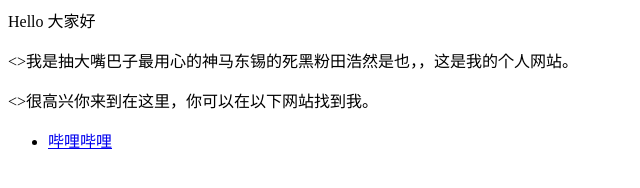
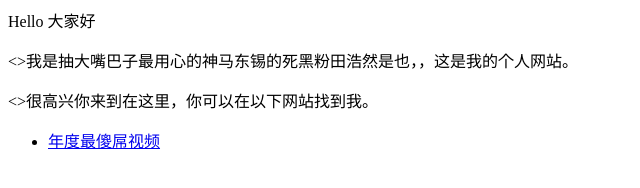
Before and after one commit to TianHaoran959/TianHaoran.github.io, a plain HTML site: page index.html in a window 1280 px wide. Shown: the whole page, without its empty margins (0-640 px from the left). Drawn offline with Linux system fonts and the light colour scheme.

Commit message:
Update index.html

```diff
--- a/index.html
+++ b/index.html
@@ -2,6 +2,6 @@
 <>我是抽大嘴巴子最用心的神马东锡的死黑粉田浩然是也，，这是我的个人网站。<p>
 <>很高兴你来到在这里，你可以在以下网站找到我。
 <ul>
-<li> <a href="https://www.bilibili.com/video/av82099153?from=search&seid=16457262858392851538">哔哩哔哩</a></li>
+<li> <a href="https://www.bilibili.com/video/av82099153?from=search&seid=16457262858392851538">年度最傻屌视频</a></li>
 
 </ul>
```
